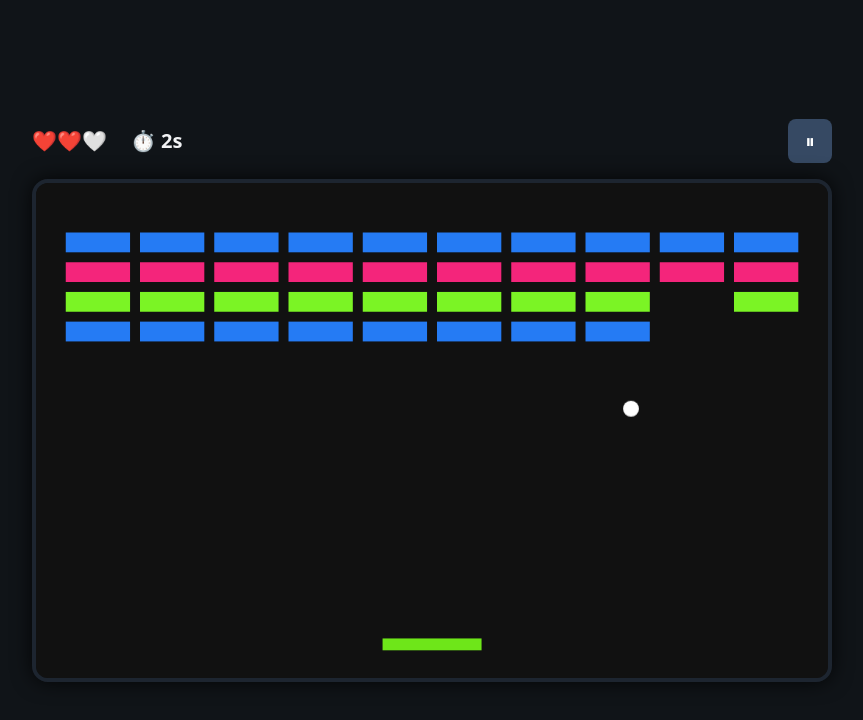
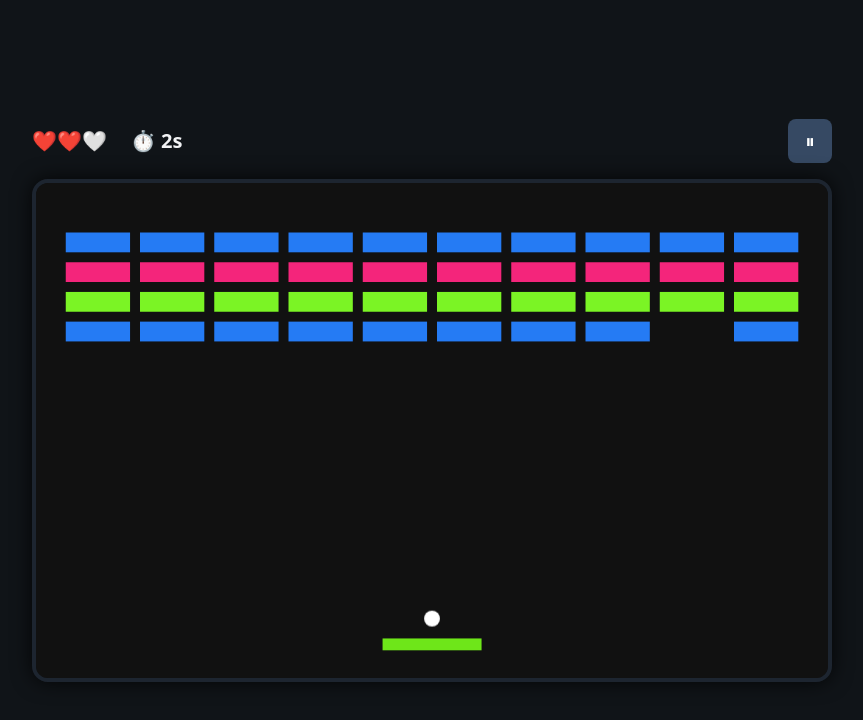
Before and after one commit to ElF3nix13/ipo2627_islandia_arcade, a plain HTML site: page index.html in a window 1280 px wide. Both pictures are taken after a click on the button "Jugar". Shown: the whole page, without its empty margins (208-1071 px from the left). Drawn offline with Linux system fonts and the light colour scheme.

Commit message:
Cambio a reaparición de bola

```diff
--- a/index.html
+++ b/index.html
@@ -93,7 +93,7 @@
         <div class="modal-contenido">
             <h2 class="subtitulo">Cómo jugar</h2>
             <p>Destruye todos los ladrillos para ganar. Evita que la bola caiga por debajo de la pantalla o perderás una vida.</p>
-            <p><strong>Controles:</strong> Mueve el ratón horizontalmente dentro de la zona de juego para controlar la paleta.</p>
+            <p><strong>Controles:</strong> Mueve el ratón horizontalmente dentro de la zona de juego para controlar la paleta. Haz click en el área de juego para lanzar la bola después de perder una vida.</p>
             <button id="btn-cerrar-ayuda" class="btn btn--secundario btn--mediano">Entendido</button>
         </div>
     </dialog>
--- a/js/controller.js
+++ b/js/controller.js
@@ -16,6 +16,7 @@ export class Controller {
         this.view.bindEventosInicio(() => this.iniciarJuego());
         this.view.bindEventosJuego(
             (x) => this.manejarMovimiento(x),
+            () => this.lanzarBola(),
             () => this.pausarJuego(),
             () => this.mostrarAyuda(),
             () => this.reanudarJuego(),
@@ -36,6 +37,12 @@ export class Controller {
     manejarMovimiento(x) {
         if (!this.enPausa) {
             this.model.moverPaleta(x);
+        }
+    }
+
+    lanzarBola() {
+        if (!this.enPausa) {
+            this.model.lanzarBola();
         }
     }
 
--- a/js/model.js
+++ b/js/model.js
@@ -8,6 +8,7 @@ export class Model {
         this.tiempo = 0;
         this.juegoTerminado = false;
         this.victoria = false;
+        this.bolaEsperando = false;
 
         this.bola = { x: 400, y: 300, dx: 0, dy: 0, radio: 8 };
         this.paleta = { x: 350, y: 460, w: 100, h: 12 };
@@ -33,16 +34,32 @@ export class Model {
         this.config.velocidadBase = config.velocidad === 'lenta' ? 4 : (config.velocidad === 'rapida' ? 8 : 6);
         this.paleta.w = this.config.tamanoPaleta;
 
-        this.resetBola();
+        // La primera bola se lanza automáticamente al comenzar la partida.
+        this.resetBola(true);
         this.generarLadrillos();
     }
 
-    resetBola() {
+    resetBola(lanzar = false) {
         this.bola.x = this.anchoCanvas / 2;
         this.bola.y = this.altoCanvas - 60;
+        this.paleta.x = (this.anchoCanvas - this.paleta.w) / 2;
+
+        // Primero se prepara la bola; lanzarBola() cambiará este estado si procede.
+        this.bolaEsperando = true;
+        this.bola.dx = 0;
+        this.bola.dy = 0;
+
+        if (lanzar) {
+            this.lanzarBola();
+        }
+    }
+
+    lanzarBola() {
+        if (!this.bolaEsperando || this.juegoTerminado) return;
+
         this.bola.dx = this.config.velocidadBase * (Math.random() > 0.5 ? 1 : -1);
         this.bola.dy = -this.config.velocidadBase;
-        this.paleta.x = (this.anchoCanvas - this.paleta.w) / 2;
+        this.bolaEsperando = false;
     }
 
     generarLadrillos() {
@@ -82,7 +99,7 @@ export class Model {
     }
 
     actualizarFisicas() {
-        if (this.juegoTerminado) return;
+        if (this.juegoTerminado || this.bolaEsperando) return;
 
         this.bola.x += this.bola.dx;
         this.bola.y += this.bola.dy;
@@ -109,6 +126,7 @@ export class Model {
                 this.juegoTerminado = true;
                 this.victoria = false;
             } else {
+                // La siguiente bola queda preparada hasta que el jugador haga click.
                 this.resetBola();
             }
             return;
--- a/js/view.js
+++ b/js/view.js
@@ -94,13 +94,14 @@ export class View {
         slider.addEventListener('input', e => valorSpan.textContent = e.target.value);
     }
 
-    bindEventosJuego(handlerMover, handlerPausa, handlerAyuda, handlerContinuar, handlerSalir) {
+    bindEventosJuego(handlerMover, handlerLanzar, handlerPausa, handlerAyuda, handlerContinuar, handlerSalir) {
         // Ratón para mover paleta (ajustando la escala del canvas real vs visual)
         this.canvas.addEventListener('mousemove', e => {
             const rect = this.canvas.getBoundingClientRect();
             const escalaX = this.canvas.width / rect.width;
             handlerMover((e.clientX - rect.left) * escalaX);
         });
+        this.canvas.addEventListener('click', handlerLanzar);
 
         document.getElementById('btn-pausa').addEventListener('click', handlerPausa);
         document.getElementById('btn-continuar').addEventListener('click', handlerContinuar);
```
